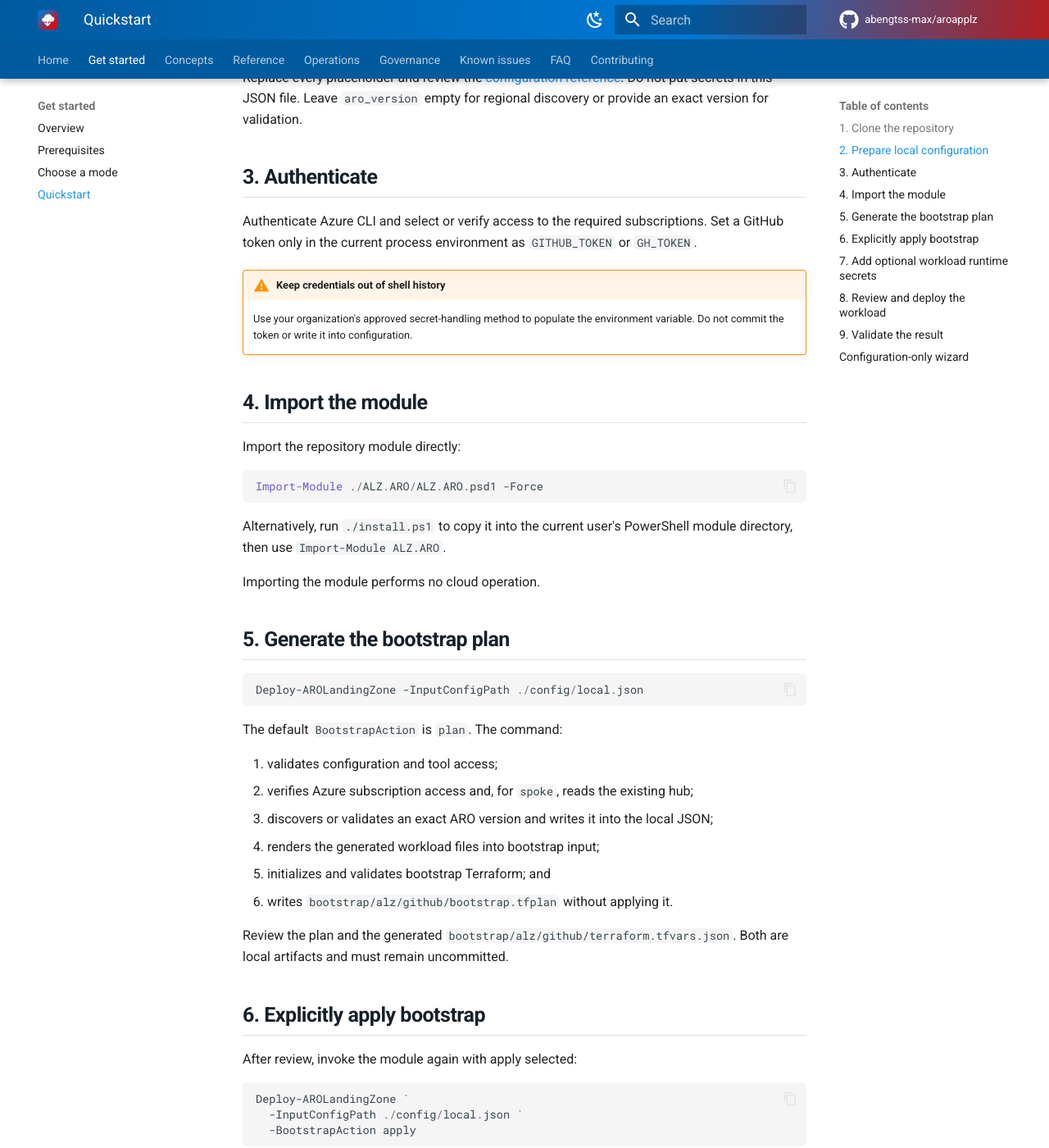
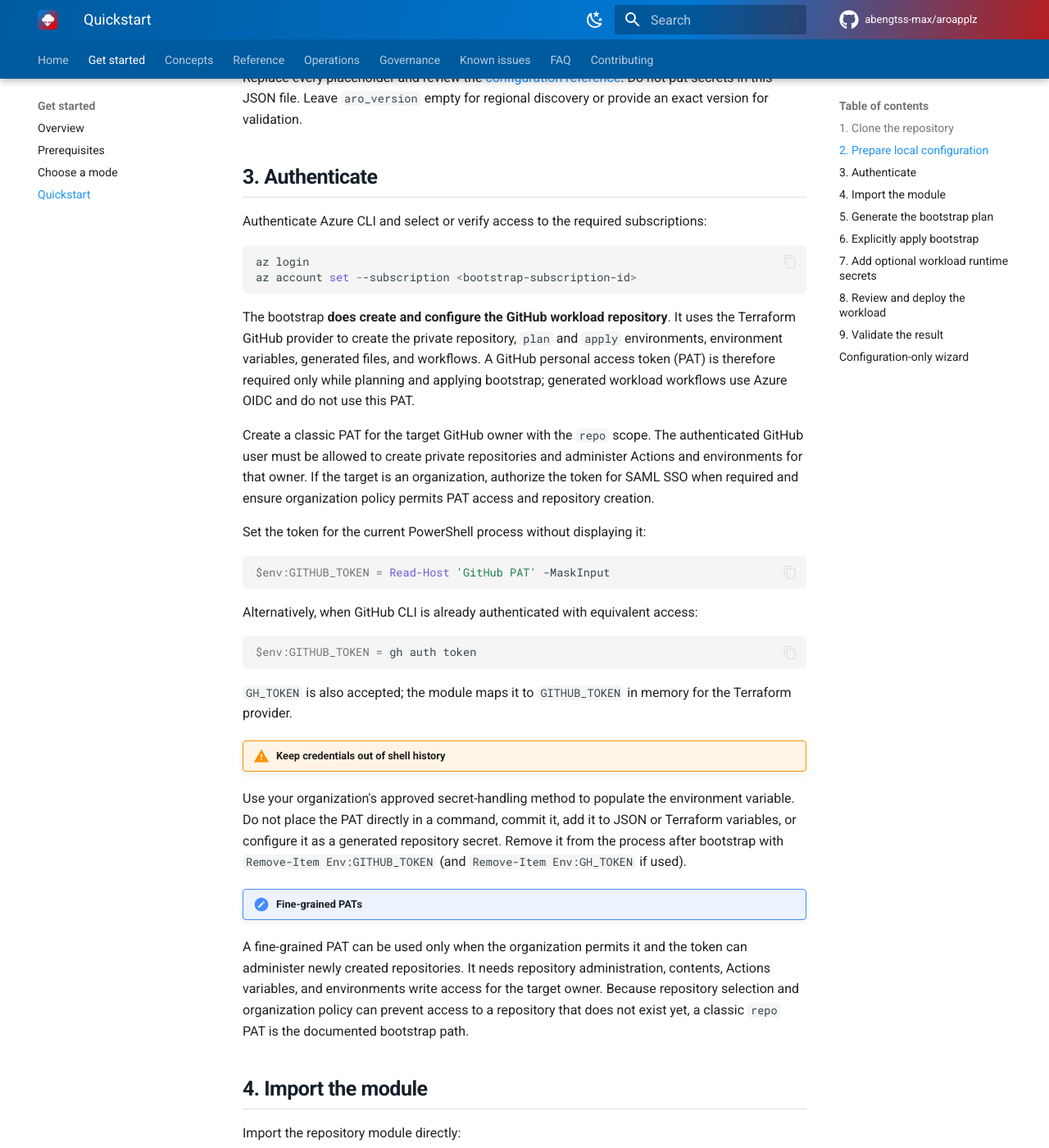
Before and after one commit to abengtss-max/aroapplz, an MkDocs documentation site: the page built from docs/get-started/quickstart.md, in a window 1280 px wide and 1400 px high, scrolled down 1201 px. Shown: the whole window at 82% size. Built offline with MkDocs 1.6.1 and Material for MkDocs 9.7.7, drawn with Linux system fonts in a browser that asks for light colours; comment, search, counter and statistics services are not loaded; some of the changed text lies outside the part shown.

Commit message:
docs: add GitHub PAT bootstrap guidance

````diff
--- a/docs/get-started/quickstart.md
+++ b/docs/get-started/quickstart.md
@@ -52,10 +52,36 @@ Replace every placeholder and review the [configuration reference](../reference/
 
 ## 3. Authenticate
 
-Authenticate Azure CLI and select or verify access to the required subscriptions. Set a GitHub token only in the current process environment as `GITHUB_TOKEN` or `GH_TOKEN`.
+Authenticate Azure CLI and select or verify access to the required subscriptions:
+
+```powershell
+az login
+az account set --subscription <bootstrap-subscription-id>
+```
+
+The bootstrap **does create and configure the GitHub workload repository**. It uses the Terraform GitHub provider to create the private repository, `plan` and `apply` environments, environment variables, generated files, and workflows. A GitHub personal access token (PAT) is therefore required only while planning and applying bootstrap; generated workload workflows use Azure OIDC and do not use this PAT.
+
+Create a classic PAT for the target GitHub owner with the `repo` scope. The authenticated GitHub user must be allowed to create private repositories and administer Actions and environments for that owner. If the target is an organization, authorize the token for SAML SSO when required and ensure organization policy permits PAT access and repository creation.
+
+Set the token for the current PowerShell process without displaying it:
+
+```powershell
+$env:GITHUB_TOKEN = Read-Host 'GitHub PAT' -MaskInput
+```
+
+Alternatively, when GitHub CLI is already authenticated with equivalent access:
+
+```powershell
+$env:GITHUB_TOKEN = gh auth token
+```
+
+`GH_TOKEN` is also accepted; the module maps it to `GITHUB_TOKEN` in memory for the Terraform provider.
 
 !!! warning "Keep credentials out of shell history"
-    Use your organization's approved secret-handling method to populate the environment variable. Do not commit the token or write it into configuration.
+  Use your organization's approved secret-handling method to populate the environment variable. Do not place the PAT directly in a command, commit it, add it to JSON or Terraform variables, or configure it as a generated repository secret. Remove it from the process after bootstrap with `Remove-Item Env:GITHUB_TOKEN` (and `Remove-Item Env:GH_TOKEN` if used).
+
+!!! note "Fine-grained PATs"
+  A fine-grained PAT can be used only when the organization permits it and the token can administer newly created repositories. It needs repository administration, contents, Actions variables, and environments write access for the target owner. Because repository selection and organization policy can prevent access to a repository that does not exist yet, a classic `repo` PAT is the documented bootstrap path.
 
 ## 4. Import the module
 
@@ -100,6 +126,13 @@ PowerShell confirmation is required. `-AutoApprove` bypasses that prompt and sho
 
 Bootstrap apply creates the state platform, managed plan/apply identities and OIDC credentials, RBAC, and private GitHub workload repository with protected environments and workflows. It prints that **no workload apply was triggered**.
 
+After bootstrap succeeds, clear the operator PAT from the shell:
+
+```powershell
+Remove-Item Env:GITHUB_TOKEN -ErrorAction SilentlyContinue
+Remove-Item Env:GH_TOKEN -ErrorAction SilentlyContinue
+```
+
 ## 7. Add optional workload runtime secrets
 
 In both generated `plan` and `apply` GitHub environments, configure `REDHAT_PULL_SECRET` when used. For Application Gateway HTTPS, also configure `APPLICATION_GATEWAY_SSL_CERTIFICATE_DATA` with base64 PFX content and `APPLICATION_GATEWAY_SSL_CERTIFICATE_PASSWORD`.
````
Also changed, not shown: docs/get-started/prerequisites.md (+4 -1 lines), docs/reference/identity.md (+3 -1 lines), 2 other files.
